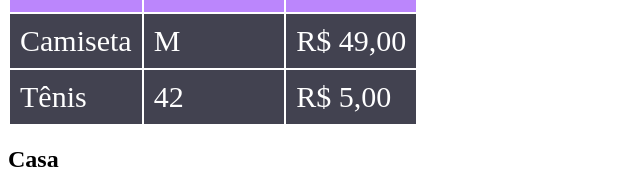
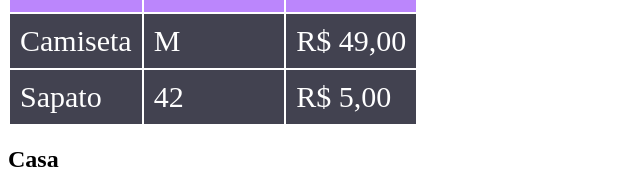
Before and after one commit to PhellFonseca/quest-devquest-html-basico, a plain HTML site: page index.html in a window 1280 px wide. Shown: the part 171-361 px from the top of the page, 0-640 px from the left. Drawn offline with Linux system fonts and the light colour scheme.

Commit message:
trocado tenis por sapato

```diff
--- a/index.html
+++ b/index.html
@@ -25,7 +25,7 @@
                 <td class="fundo-tabela fonte"> R$ 49,00 </td>
             </tr>
             <tr>
-                <td class="fundo-tabela fonte"> Tênis </td>
+                <td class="fundo-tabela fonte"> Sapato </td>
                 <td class="fundo-tabela fonte"> 42 </td>
                 <td class="fundo-tabela fonte"> R$ 5,00 </td>
             </tr>
```
